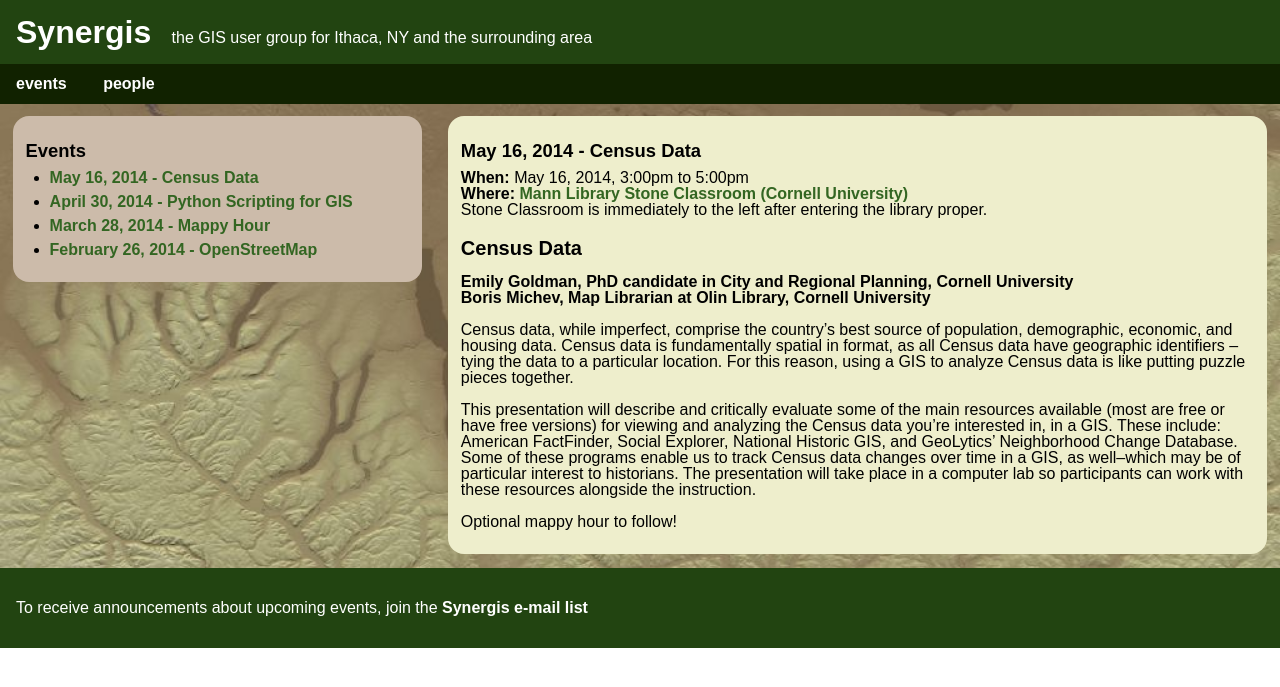
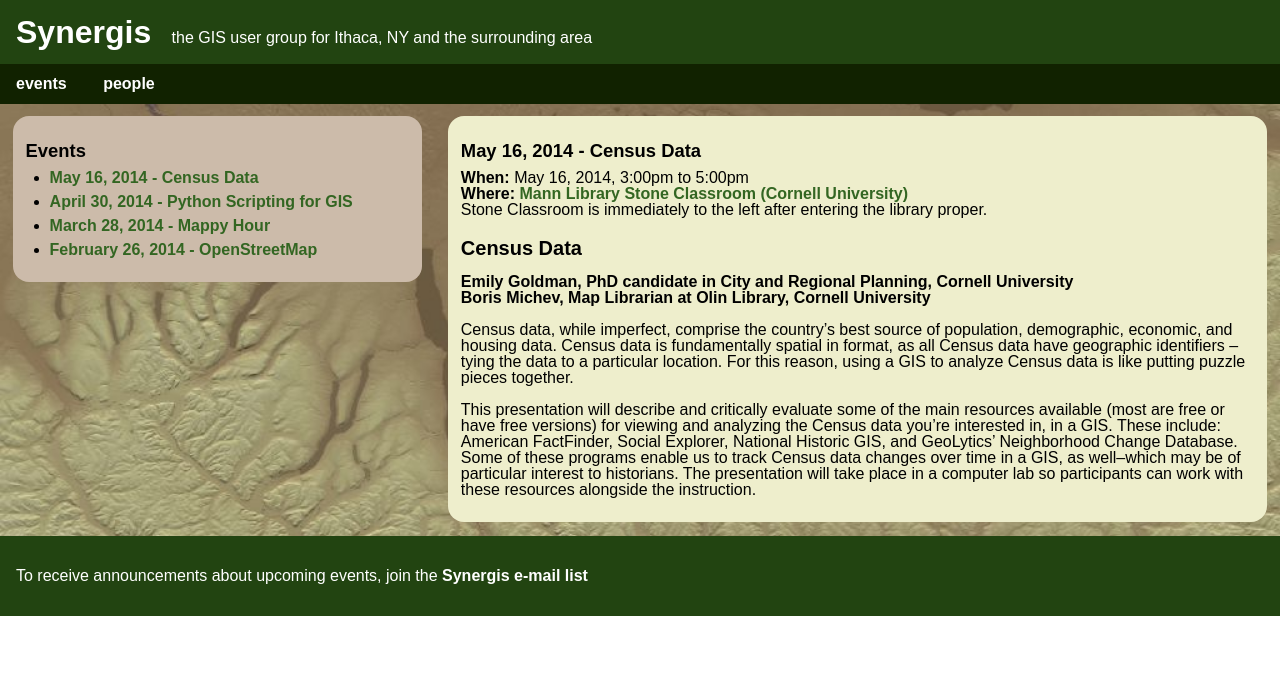
Before and after one commit to synergis-ny/synergis-ny.github.io, a Jekyll site: the page built from _posts/events/2014-05-16-census.md, in a window 1280 px wide. Shown: the top 687 px of the page. Built offline with Jekyll 4.4.1, drawn with Linux system fonts in a browser that asks for light colours.

Commit message:
no mappy hour :(

```diff
--- a/_posts/events/2014-05-16-census.md
+++ b/_posts/events/2014-05-16-census.md
@@ -16,5 +16,3 @@ category: events
 Census data, while imperfect, comprise the country's best source of population, demographic, economic, and housing data. Census data is fundamentally spatial in format, as all Census data have geographic identifiers -- tying the data to a particular location. For this reason, using a GIS to analyze Census data is like putting puzzle pieces together.
 
 This presentation will describe and critically evaluate some of the main resources available (most are free or have free versions) for viewing and analyzing the Census data you're interested in, in a GIS. These include: American FactFinder, Social Explorer, National Historic GIS, and GeoLytics' Neighborhood Change Database. Some of these programs enable us to track Census data changes over time in a GIS, as well--which may be of particular interest to historians. The presentation will take place in a computer lab so participants can work with these resources alongside the instruction.
-
-Optional mappy hour to follow!
```
